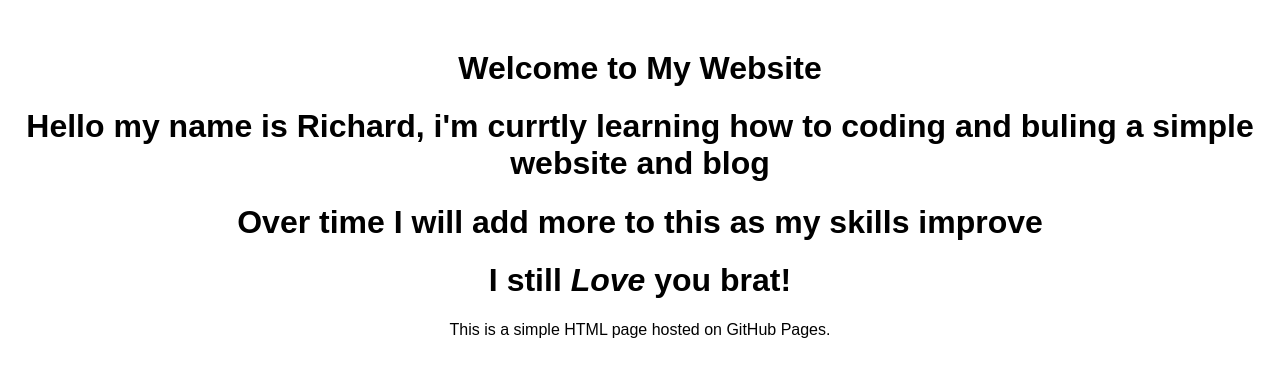
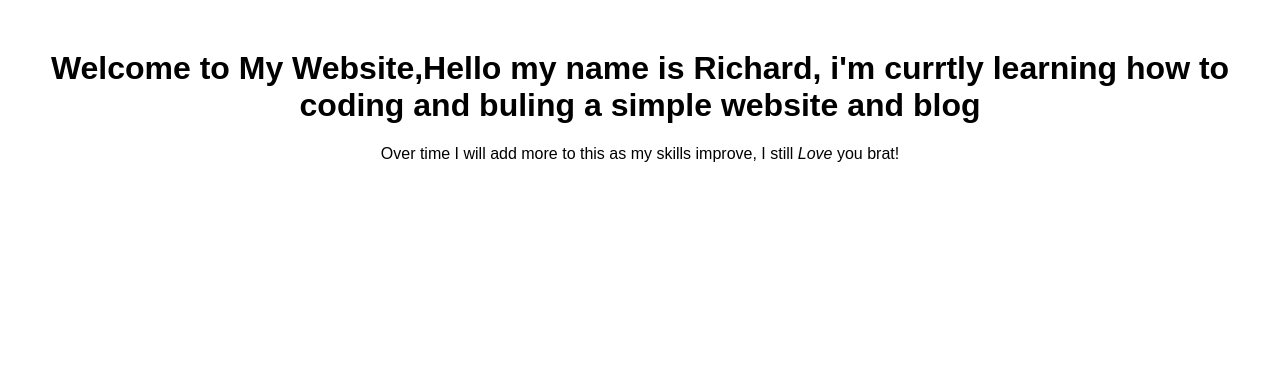
Before and after one commit to Banef14/my-website, a plain HTML site: page index.html in a window 1280 px wide. Drawn offline with Linux system fonts and the light colour scheme.

Commit message:
Update index.html

```diff
--- a/index.html
+++ b/index.html
@@ -13,10 +13,7 @@
     </style>
 </head>
 <body>
-    <h1>Welcome to My Website</h1>
-    <h1>Hello my name is Richard, i'm currtly learning how to coding and buling a simple website and blog</h1>
-    <h1>Over time I will add more to this as my skills improve</h1>
-    <h1>I still <em>Love</em> you brat!</h1>
-    <p>This is a simple HTML page hosted on GitHub Pages.</p>
+    <h1>Welcome to My Website,Hello my name is Richard, i'm currtly learning how to coding and buling a simple website and blog</h1>
+    <p>Over time I will add more to this as my skills improve, I still <em>Love</em> you brat!</p>
 </body>
 </html>
```
